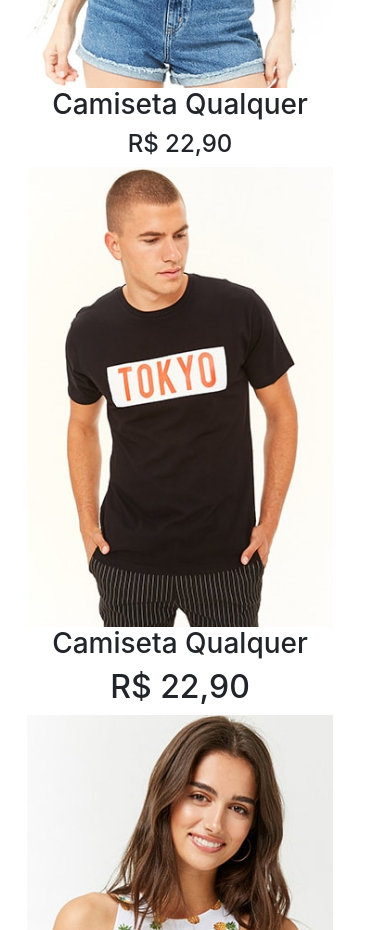
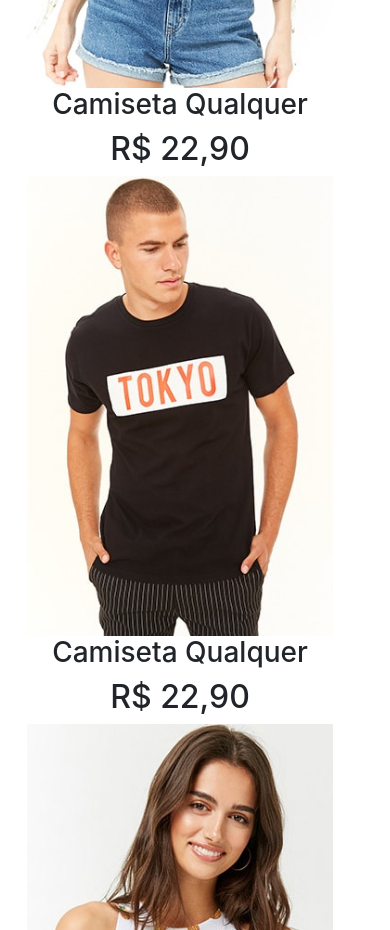
Before and after one commit to COLTEC-DAW/Trimestral-1, a plain HTML site: page index.html in a window 390 px wide. Shown: the part 4260-5190 px from the top of the page. Drawn offline with nearby package versions, Linux system fonts and the light colour scheme.

Commit message:
few changes

```diff
--- a/index.html
+++ b/index.html
@@ -132,7 +132,7 @@
                 </div>
 
                 <!-- Pics -->
-                <div id="pics" class=" col-md-8 col-lg-9 ">
+                <div id="pics" class="container col-md-8 col-lg-9 ">
 
                     <!-- Row 1 -->
                     <div class="line row">
@@ -183,7 +183,7 @@
                         <div class=" offset-lg-1 offset-md-1 col-lg-3 col-md-5 col-sm-10 col-xs-10">
                             <img class="pic" src="./images/p2.jpg" alt="Camisa">
                             <h3>Camiseta Qualquer</h3>
-                            <h4>R$ 22,90</h2>
+                            <h2>R$ 22,90</h2>
                         </div>
 
                         <div class="offset-lg-1 offset-md-1 col-lg-3 col-md-5 d-xs-none d-xs-none d-sm-none d-md-block">
```
